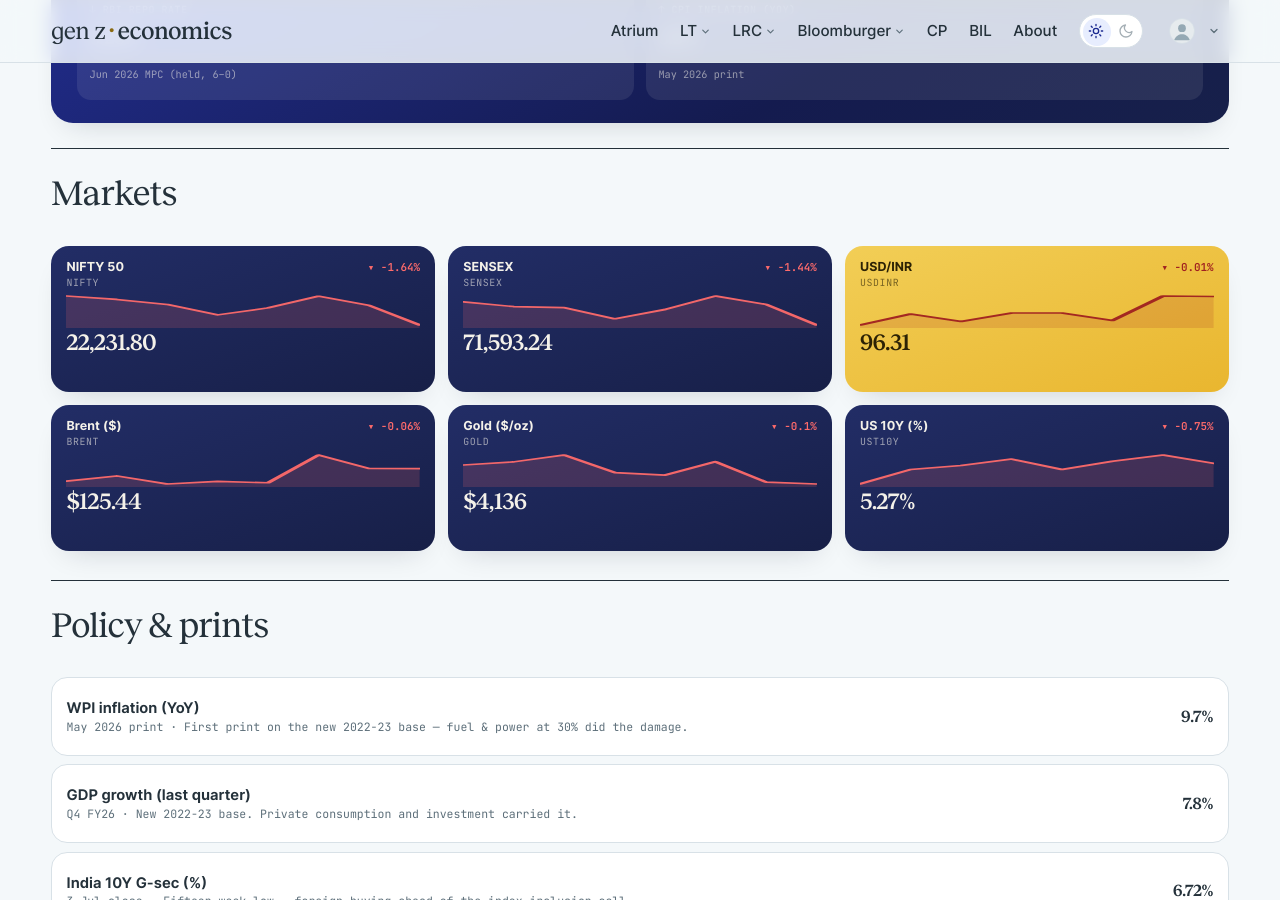
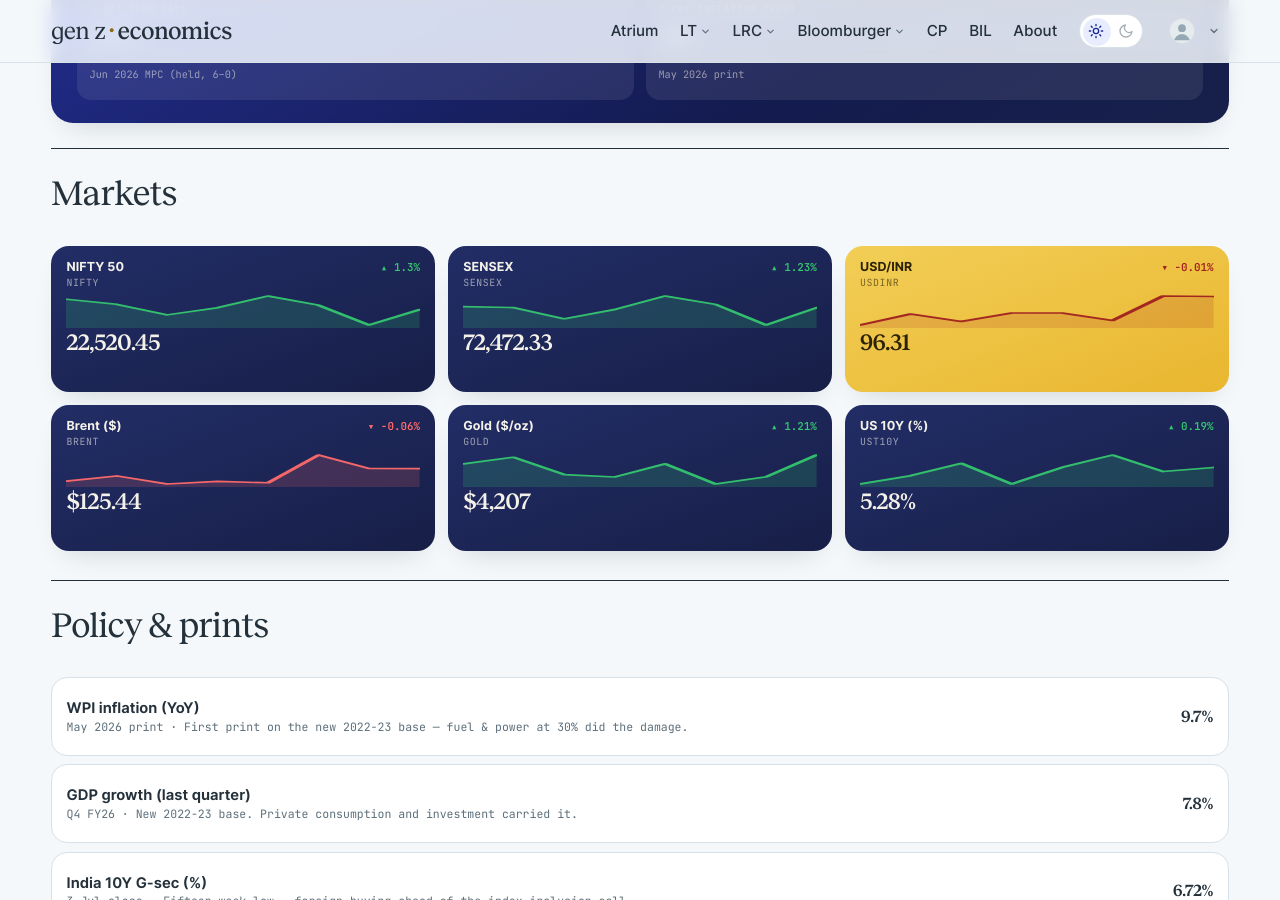
Before and after one commit to harsharya7021/genz-economics.com, a Jekyll site: the page built from macro-watch.html, in a window 1280 px wide and 900 px high, scrolled down 599 px. Built offline with Jekyll 4.4.1, drawn with Linux system fonts in a browser that asks for light colours; comment, search, counter and statistics services are not loaded.

Commit message:
data: morning market refresh

```diff
--- a/_data/macro.json
+++ b/_data/macro.json
@@ -1,34 +1,34 @@
 {
-  "as_of": "8 Oct 2026 close",
+  "as_of": "9 Oct 2026 close",
   "auto": {
     "nifty": {
       "label": "NIFTY 50",
-      "v": "22,231.80",
-      "chg": -1.64,
+      "v": "22,520.45",
+      "chg": 1.3,
       "spark": [
-        22780.25,
         22716.199,
         22620.449,
         22421.949,
         22555.75,
         22776.1,
         22603.051,
-        22231.801
+        22231.801,
+        22520.449
       ]
     },
     "sensex": {
       "label": "SENSEX",
-      "v": "71,593.24",
-      "chg": -1.44,
+      "v": "72,472.33",
+      "chg": 1.23,
       "spark": [
-        72771.719,
         72529.07,
         72480.289,
         71909.703,
         72382.469,
         73067.812,
         72638.703,
-        71593.242
+        71593.242,
+        72472.328
       ]
     },
     "usdinr": {
@@ -63,32 +63,32 @@
     },
     "gold": {
       "label": "Gold ($/oz)",
-      "v": "$4,136",
-      "chg": -0.1,
+      "v": "$4,207",
+      "chg": 1.21,
       "spark": [
-        4179.7,
         4186.7,
         4202.3,
         4162.3,
         4156.8,
         4187.1,
         4140.7,
-        4136.5
+        4157.0,
+        4207.3
       ]
     },
     "ust10y": {
       "label": "US 10Y (%)",
-      "v": "5.27%",
-      "chg": -0.75,
+      "v": "5.28%",
+      "chg": 0.19,
       "spark": [
-        5.17,
         5.24,
         5.26,
         5.29,
         5.24,
         5.28,
         5.31,
-        5.27
+        5.27,
+        5.28
       ]
     }
   },
--- a/_data/markets.yml
+++ b/_data/markets.yml
@@ -2,16 +2,15 @@
 # USD/INR) are refreshed each weekday morning by the market-data workflow;
 # the India 10Y G-Sec line is maintained by hand. Do not hand-edit the
 # live tickers — the job overwrites them.
-as_of: 8 Oct 2026
+as_of: 9 Oct 2026
 tickers:
 - symbol: NIFTY 50
   code: ^NSEI
-  value: 22,231.80
-  change: −371.25
-  pct: −1.64%
-  dir: down
+  value: 22,520.45
+  change: '+288.65'
+  pct: +1.30%
+  dir: up
   spark:
-  - 22780.25
   - 22716.199
   - 22620.449
   - 22421.949
@@ -19,14 +18,14 @@ tickers:
   - 22776.1
   - 22603.051
   - 22231.801
+  - 22520.449
 - symbol: SENSEX
   code: BSE
-  value: 71,593.24
-  change: −1,045.46
-  pct: −1.44%
-  dir: down
+  value: 72,472.33
+  change: '+879.09'
+  pct: +1.23%
+  dir: up
   spark:
-  - 72771.719
   - 72529.07
   - 72480.289
   - 71909.703
@@ -34,6 +33,7 @@ tickers:
   - 73067.812
   - 72638.703
   - 71593.242
+  - 72472.328
 - symbol: USD / INR
   code: FX
   value: '96.31'
```
